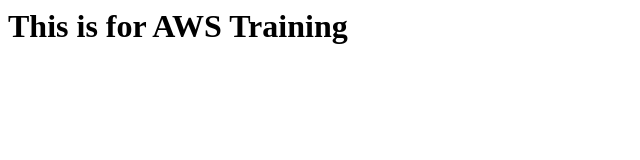
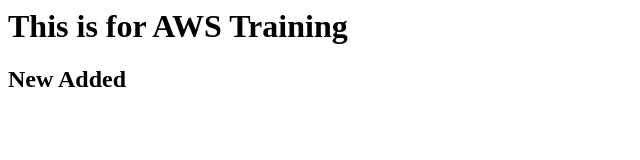
Before and after one commit to SyakirahHamimah/awstraining, a plain HTML site: page index.html in a window 1280 px wide. Shown: the whole page, without its empty margins (0-640 px from the left). Drawn offline with Linux system fonts and the light colour scheme.

Commit message:
Update index.html

```diff
--- a/index.html
+++ b/index.html
@@ -1,3 +1,4 @@
 <html>
 <h1>This is for AWS Training</h1>
+  <h2> New Added </h2>
 <html>
```
